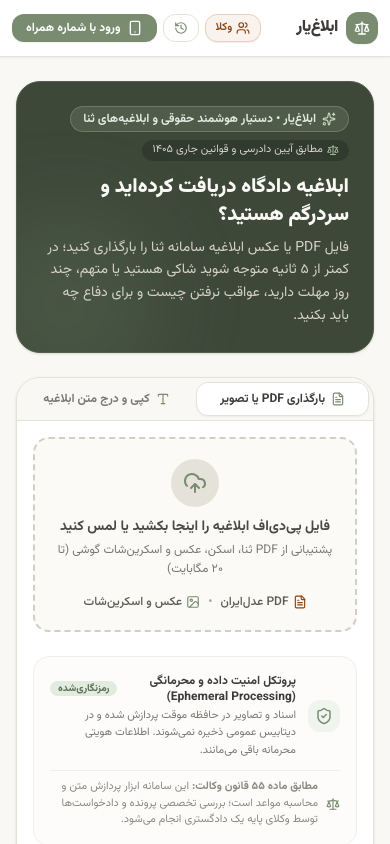
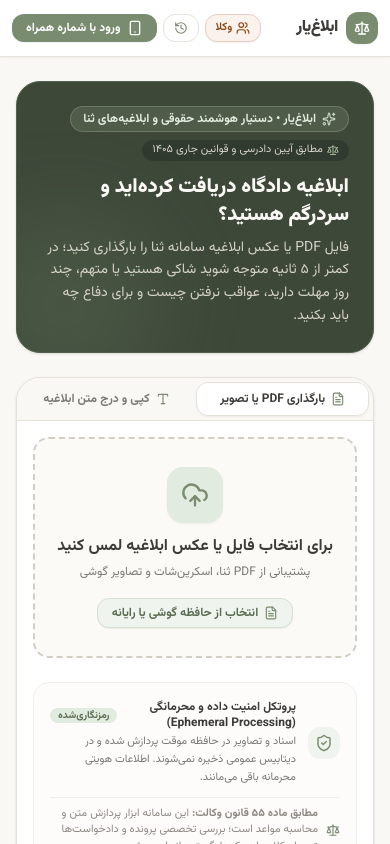
Before and after one commit to masoudx7/eblaghYar, a React (Vite) app: page / in a window 390 px wide. Shown: the top 844 px of the page. Built offline with nearby package versions, Linux system fonts and the light colour scheme.

Commit message:
feat: add PWA support and persistent chat history
- Implement PWA manifest and icons for better mobile UX
- Add local storage persistence for chat sessions
- Refine upload UI for improved accessibility

```diff
--- a/index.html
+++ b/index.html
@@ -12,6 +12,9 @@
     <link rel="preconnect" href="https://fonts.googleapis.com">
     <link rel="preconnect" href="https://fonts.gstatic.com" crossorigin>
     <link href="https://fonts.googleapis.com/css2?family=Vazirmatn:wght@300;400;500;600;700;800;900&display=swap" rel="stylesheet">
+    <link rel="manifest" href="/manifest.json">
+    <link rel="icon" type="image/png" href="/icon.png">
+    <link rel="apple-touch-icon" href="/icon.png">
   </head>
   <body class="bg-[#FAF8F5] text-[#3D3B38] antialiased font-['Vazirmatn',sans-serif]">
     <div id="root"></div>
--- a/src/components/LegalAssistantChat.tsx
+++ b/src/components/LegalAssistantChat.tsx
@@ -32,7 +32,30 @@ export const LegalAssistantChat: React.FC<LegalAssistantChatProps> = ({
   onClearSectionContext,
   onOpenClauseInquiry,
 }) => {
-  const [messages, setMessages] = useState<ChatMessage[]>([]);
+  const [messages, setMessages] = useState<ChatMessage[]>(() => {
+    try {
+      const saved = localStorage.getItem("eblaghyar_chat_messages");
+      if (saved) {
+        const parsed = JSON.parse(saved);
+        if (Array.isArray(parsed) && parsed.length > 0) return parsed;
+      }
+    } catch (e) {
+      console.error("Failed to load chat from localStorage", e);
+    }
+    return [
+      {
+        id: "welcome-1",
+        role: "assistant",
+        content: analysis
+          ? `سلام! من مشاور حقوقی هوش مصنوعی شما هستم. ابلاغیه شما با موضوع **«${analysis.caseDetails.subject || 'پرونده قضایی'}»** بررسی شد. چه سوال یا ابهامی درباره این ابلاغیه یا مواعد قانونی آن دارید؟`
+          : `سلام! من مشاور حقوقی هوش مصنوعی شما هستم. لطفاً ابتدا ابلاغیه خود را بارگذاری کنید یا سوال حقوقی خود را بپرسید تا با استناد به قوانین موضوعه ایران راهنمایی‌تان کنم.`,
+        timestamp: new Date().toLocaleTimeString("fa-IR", {
+          hour: "2-digit",
+          minute: "2-digit",
+        }),
+      },
+    ];
+  });
   const [input, setInput] = useState("");
   const [selectedTopic, setSelectedTopic] = useState<string>("همه بخش‌ها");
   const [isLoading, setIsLoading] = useState(false);
@@ -44,6 +67,33 @@ export const LegalAssistantChat: React.FC<LegalAssistantChatProps> = ({
 
   const messagesEndRef = useRef<HTMLDivElement>(null);
   const inputRef = useRef<HTMLTextAreaElement>(null);
+
+  // Save messages to localStorage on change
+  useEffect(() => {
+    try {
+      localStorage.setItem("eblaghyar_chat_messages", JSON.stringify(messages));
+    } catch (e) {
+      console.error("Failed to save chat to localStorage", e);
+    }
+  }, [messages]);
+
+  const handleClearChat = () => {
+    const welcomeMsg: ChatMessage = {
+      id: "welcome-" + Date.now(),
+      role: "assistant",
+      content: analysis
+        ? `سلام! گفتگو پاک‌سازی شد. درباره ابلاغیه با موضوع **«${analysis.caseDetails.subject || 'پرونده قضایی'}»** چه سوال دیگری دارید؟`
+        : `سلام! گفتگو پاک‌سازی شد. سوال حقوقی خود را بپرسید.`,
+      timestamp: new Date().toLocaleTimeString("fa-IR", {
+        hour: "2-digit",
+        minute: "2-digit",
+      }),
+    };
+    setMessages([welcomeMsg]);
+    try {
+      localStorage.removeItem("eblaghyar_chat_messages");
+    } catch (e) {}
+  };
 
   // Suggested questions based on notice
   const quickQuestionsByTopic: Record<string, string[]> = {
@@ -217,7 +267,7 @@ export const LegalAssistantChat: React.FC<LegalAssistantChatProps> = ({
           {messages.length > 0 && (
             <button
               id="btn-clear-chat"
-              onClick={() => setMessages([])}
+              onClick={handleClearChat}
               className="flex items-center gap-1 text-xs text-[#7A7874] hover:text-[#3D3B38] px-2.5 py-1.5 rounded-xl hover:bg-[#F3F1ED] transition-colors cursor-pointer"
               title="شروع مجدد گفتگو"
             >
--- a/src/components/UploadZone.tsx
+++ b/src/components/UploadZone.tsx
@@ -294,26 +294,21 @@ export const UploadZone: React.FC<UploadZoneProps> = ({
                     </button>
                   </div>
                 ) : (
-                  <div className="flex flex-col items-center gap-2.5 sm:gap-3">
-                    <div className="w-12 h-12 sm:w-16 sm:h-16 rounded-full bg-[#E5E2D9] text-[#7A8C70] flex items-center justify-center transition-transform hover:scale-105">
-                      <UploadCloud className="w-6 h-6 sm:w-8 sm:h-8" />
+                  <div className="flex flex-col items-center gap-3 py-2">
+                    <div className="w-14 h-14 sm:w-16 sm:h-16 rounded-2xl bg-[#E2EBE0] text-[#7A8C70] flex items-center justify-center transition-transform hover:scale-105 shadow-xs">
+                      <UploadCloud className="w-7 h-7 sm:w-8 sm:h-8" />
                     </div>
                     <div>
-                      <p className="font-bold text-[#4A4844] text-sm sm:text-lg">
-                        فایل پی‌دی‌اف ابلاغیه را اینجا بکشید یا لمس کنید
+                      <p className="font-bold text-[#3D3B38] text-base sm:text-lg">
+                        برای انتخاب فایل یا عکس ابلاغیه لمس کنید
                       </p>
                       <p className="text-xs sm:text-sm text-[#7A7874] mt-1 leading-relaxed">
-                        پشتیبانی از PDF ثنا، اسکن، عکس و اسکرین‌شات گوشی (تا ۲۰ مگابایت)
+                        پشتیبانی از PDF ثنا، اسکرین‌شات و تصاویر گوشی
                       </p>
                     </div>
-                    <div className="flex flex-wrap items-center justify-center gap-2 sm:gap-3 mt-1 text-xs text-[#A8A59D] font-medium">
-                      <span className="inline-flex items-center gap-1 text-[#5C5A55]">
-                        <FileText className="w-3.5 h-3.5 text-[#8B4513]" /> PDF عدل‌ایران
-                      </span>
-                      <span>•</span>
-                      <span className="inline-flex items-center gap-1 text-[#5C5A55]">
-                        <ImageIcon className="w-3.5 h-3.5 text-[#7A8C70]" /> عکس و اسکرین‌شات
-                      </span>
+                    <div className="inline-flex items-center gap-1.5 px-3.5 py-1.5 bg-[#F0F4EF] border border-[#D5DFD0] rounded-xl text-xs font-bold text-[#5A6D52] mt-1 shadow-2xs">
+                      <FileText className="w-3.5 h-3.5 text-[#7A8C70]" />
+                      <span>انتخاب از حافظه گوشی یا رایانه</span>
                     </div>
                   </div>
                 )}
```
Also changed, not shown: public/icon.png (added), public/manifest.json (added).
